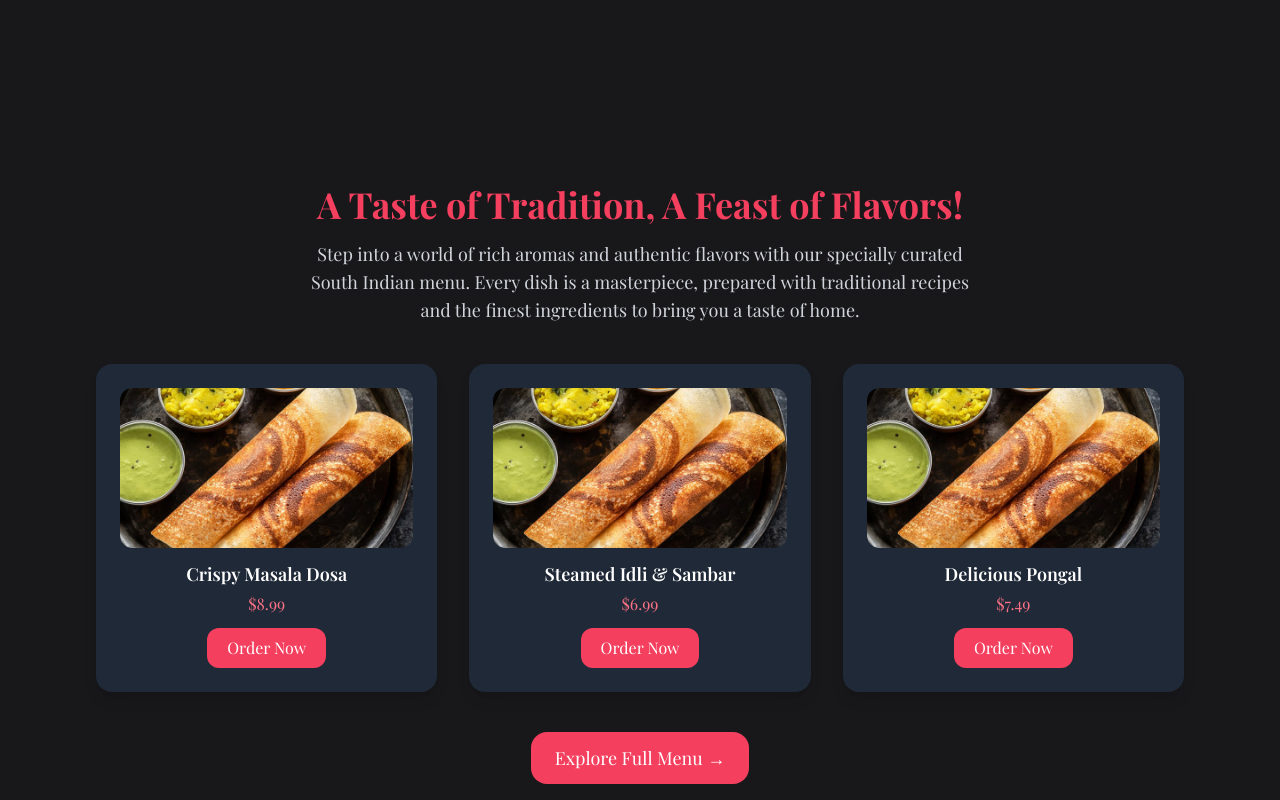
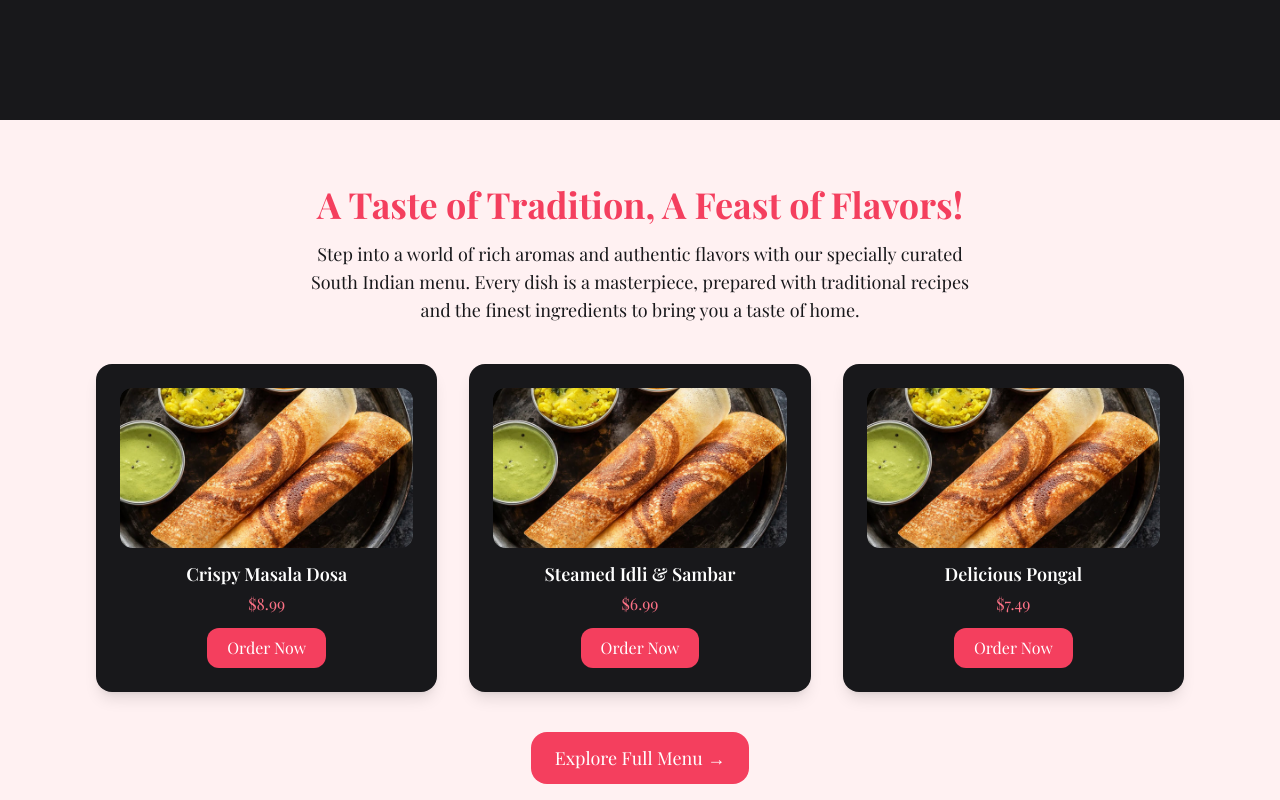
Before and after one commit to Karad-Deepak/aarappar, a Next.js app: page / in a window 1280 px wide. Shown: the part 520-1320 px from the top of the page. Built offline with nearby package versions, Linux system fonts and the light colour scheme.

Commit message:
ui chnages

```diff
--- a/app/components/MenuSection.jsx
+++ b/app/components/MenuSection.jsx
@@ -27,7 +27,7 @@ const dishes = [
 
 export default function MenuSection() {
   return (
-    <div className="text-white py-16 px-4 sm:px-8 md:px-12 lg:px-24 text-center bg-darkbg">
+    <div className="text-white py-16 px-4 sm:px-8 md:px-12 lg:px-24 text-center bg-lightbg">
       {/* Section Title */}
       <motion.h2
         initial={{ opacity: 0, y: -20 }}
@@ -37,7 +37,7 @@ export default function MenuSection() {
       >
         A Taste of Tradition, A Feast of Flavors!
       </motion.h2>
-      <p className="text-[12px] lg:text-lg text-gray-300 pb-6 lg:pb-10 max-w-2xl mx-auto">
+      <p className="text-[12px] lg:text-lg text-darkbg pb-6 lg:pb-10 max-w-2xl mx-auto">
         Step into a world of rich aromas and authentic flavors with our
         specially curated South Indian menu. Every dish is a masterpiece,
         prepared with traditional recipes and the finest ingredients to bring
@@ -51,7 +51,7 @@ export default function MenuSection() {
           {dishes.map((dish) => (
             <motion.div
               key={dish.id}
-              className="bg-gray-800 rounded-2xl shadow-lg p-4 sm:p-6 text-center w-56 sm:w-64 flex-shrink-0 hover:scale-105 transition-transform"
+              className="bg-darkbg rounded-2xl shadow-lg p-4 sm:p-6 text-center w-56 sm:w-64 flex-shrink-0 hover:scale-105 transition-transform"
               initial={{ opacity: 0, y: 20 }}
               animate={{ opacity: 1, y: 0 }}
               transition={{ duration: 0.5, delay: dish.id * 0.2 }}
@@ -61,7 +61,6 @@ export default function MenuSection() {
                 <Image
                   src={dish.image}
                   alt={dish.name}
-                  layout="fill"
                   className="rounded-xl object-cover"
                 />
               </div>
@@ -87,7 +86,7 @@ export default function MenuSection() {
           {dishes.map((dish) => (
             <motion.div
               key={dish.id}
-              className="bg-gray-800 rounded-2xl shadow-lg p-6 text-center hover:scale-105 transition-transform"
+              className="bg-darkbg rounded-2xl shadow-lg p-6 text-center hover:scale-105 transition-transform"
               initial={{ opacity: 0, y: 20 }}
               animate={{ opacity: 1, y: 0 }}
               transition={{ duration: 0.5, delay: dish.id * 0.2 }}
--- a/app/components/Nav.jsx
+++ b/app/components/Nav.jsx
@@ -67,7 +67,7 @@ function Mobile() {
     <>
       <nav className="z-40 fomt-bold absolute top-12 left-0 w-[100vw] h-[90vh] flex lg:hidden flex-col gap-5 pt-4 text-[16px] font-semibold items-start pl-10 bg-zinc-900/80 backdrop-blur-md text-slate-100 ">
         <div className="flex flex-col gap-2 ">
-          <Link href="/Menu">
+          <Link href="/menu">
             <span className="">Menu</span>
           </Link>
           <Link href="/reservation">
```
